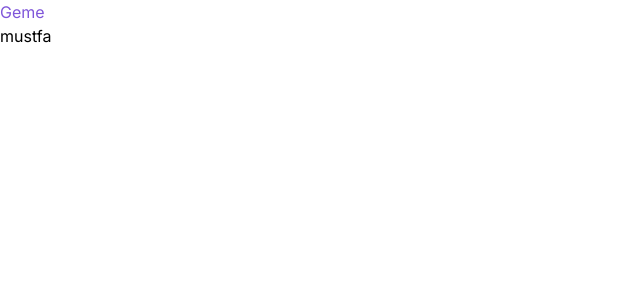
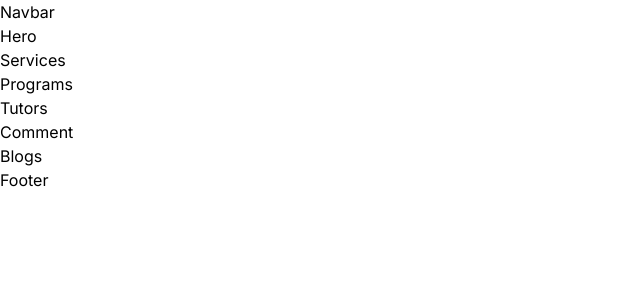
Before and after one commit to 3mrgouda/abo-obaida, a React (Create React App) app: page / in a window 1280 px wide. Shown: the top 300 px of the page, without its empty margins (0-640 px from the left). Built offline with nearby package versions, Linux system fonts and the light colour scheme.

Commit message:
--structure finish

```diff
--- a/src/App.js
+++ b/src/App.js
@@ -1,10 +1,24 @@
 import React from 'react';
+import Navbar from './Components/Navbar.jsx';
+import Hero from './Components/Hero.jsx'
+import Services from './Components/Services.jsx'
+import Programs from './Components/Programs.jsx'
+import Tutors from './Components/Tutors.jsx'
+import Comment from './Components/Comment.jsx'
+import Blogs from './Components/Blogs.jsx'
+import Footer from './Components/Footer.jsx'
 function App() {
   return (
-    <div>
-      <h1 className='text-main'>Geme</h1>
-      <h1>mustfa</h1>
-    </div>
+    <>
+      <Navbar />     {/* Afsha*/}
+      <Hero />       {/* Amr*/}
+      <Services />       {/* Y1*/}
+      <Programs />       {/* Afsha*/}
+      <Tutors />       {/* M8*/}
+      <Comment />       {/* Y1*/}
+      <Blogs />       {/* GEMY*/}
+      <Footer />       {/* GEMY*/}
+    </>
   );
 }
 
--- /dev/null
+++ b/src/Components/Blogs.jsx
@@ -0,0 +1,9 @@
+import React from 'react'
+
+function Blogs() {
+  return (
+    <div>Blogs</div>
+  )
+}
+
+export default Blogs
--- /dev/null
+++ b/src/Components/Comment.jsx
@@ -0,0 +1,9 @@
+import React from 'react'
+
+function Comment() {
+  return (
+    <div>Comment</div>
+  )
+}
+
+export default Comment
--- /dev/null
+++ b/src/Components/Footer.jsx
@@ -0,0 +1,9 @@
+import React from 'react'
+
+function Footer() {
+  return (
+    <div>Footer</div>
+  )
+}
+
+export default Footer
--- /dev/null
+++ b/src/Components/Hero.jsx
@@ -0,0 +1,9 @@
+import React from 'react'
+
+function Hero() {
+  return (
+    <div>Hero</div>
+  )
+}
+
+export default Hero
--- /dev/null
+++ b/src/Components/Navbar.jsx
@@ -0,0 +1,9 @@
+import React from 'react'
+
+function Navbar() {
+  return (
+    <div>Navbar</div>
+  )
+}
+
+export default Navbar
--- /dev/null
+++ b/src/Components/Programs.jsx
@@ -0,0 +1,9 @@
+import React from 'react'
+
+function Programs() {
+  return (
+    <div>Programs</div>
+  )
+}
+
+export default Programs
--- /dev/null
+++ b/src/Components/Services.jsx
@@ -0,0 +1,9 @@
+import React from 'react'
+
+function Services() {
+  return (
+    <div>Services</div>
+  )
+}
+
+export default Services
--- /dev/null
+++ b/src/Components/Tutors.jsx
@@ -0,0 +1,9 @@
+import React from 'react'
+
+function Tutors() {
+  return (
+    <div>Tutors</div>
+  )
+}
+
+export default Tutors
```
